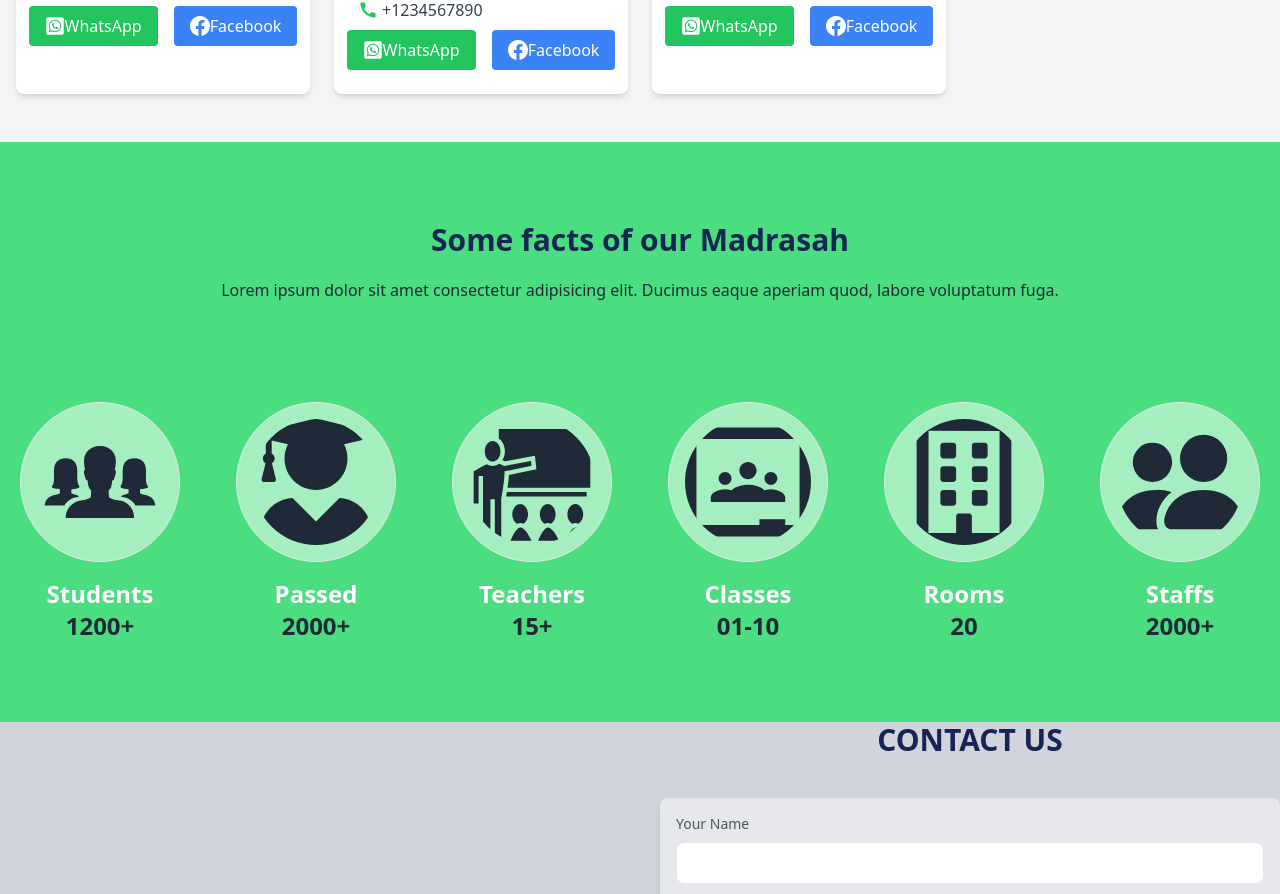
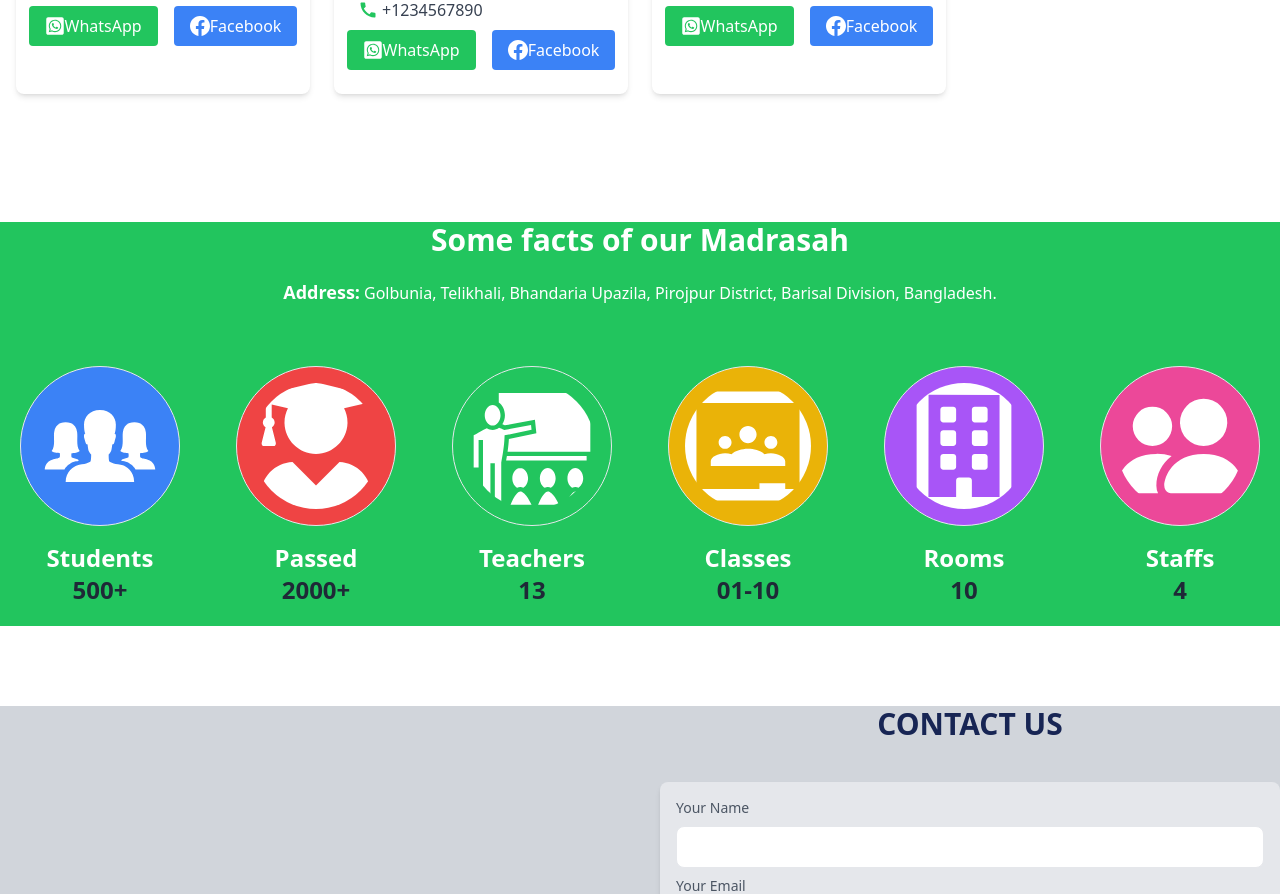
Before and after one commit to aminulislam2002/al-azam-school-college-client, a React (Vite) app: page / in a window 1280 px wide. Shown: the part 2371-3265 px from the top of the page. Built offline with nearby package versions, Linux system fonts and the light colour scheme.

Commit message:
add simple madrasah statistics

```diff
--- a/src/Pages/Home/Statistics/Statistics.jsx
+++ b/src/Pages/Home/Statistics/Statistics.jsx
@@ -5,61 +5,72 @@ import { SiGoogleclassroom } from "react-icons/si";
 import { BsPeopleFill } from "react-icons/bs";
 
 const Statistics = () => {
+  const cardStyles =
+    "flex justify-center items-center p-5 bg-green-500 hover:bg-green-700 transition duration-300 ease-in-out";
+
   return (
-    <div className="py-20 bg-green-400">
-      <div className="text-center mb-20">
-        <h1 className="text-3xl font-semibold text-blue-950">Some facts of our Madrasah</h1>
-        <p className="py-5 text-base">
-          Lorem ipsum dolor sit amet consectetur adipisicing elit. Ducimus eaque aperiam quod, labore voluptatum fuga.
-        </p>
+    <div className="my-20 bg-green-500">
+      <div className="header-bg">
+        <div className="text-center mb-5">
+          <h1 className="text-3xl font-semibold text-white">Some facts of our Madrasah</h1>
+          <p className="py-5 text-base text-white">
+            <span className="font-bold text-lg">Address:</span>
+            <span className="ms-1">Golbunia,</span>
+            <span className="ms-1">Telikhali,</span>
+            <span className="ms-1">Bhandaria Upazila,</span>
+            <span className="ms-1">Pirojpur District,</span>
+            <span className="ms-1">Barisal Division,</span>
+            <span className="ms-1">Bangladesh.</span>
+          </p>
+        </div>
       </div>
 
       <div className="grid grid-cols-2 md:grid-cols-3 lg:grid-cols-6 gap-4">
-        <div className="flex justify-center items-center">
+        <div className={cardStyles}>
           <div className="text-center">
-            <IoIosPeople className="w-16 h-16 md:w-40 md:h-40 p-2 md:p-4 bg-white bg-opacity-50 rounded-full border"></IoIosPeople>
+            <IoIosPeople className="w-16 h-16 md:w-40 md:h-40 p-2 md:p-4 bg-blue-500 text-white rounded-full border"></IoIosPeople>
             <div className="text-lg md:text-2xl font-bold text-white mt-4">Students</div>
-            <div className="text-lg md:text-2xl font-bold">1200+</div>
+            <div className="text-lg md:text-2xl font-bold">500+</div>
           </div>
         </div>
 
-        <div className="flex justify-center items-center">
+        <div className={cardStyles}>
           <div className="text-center">
-            <FaUserGraduate className="w-16 h-16 md:w-40 md:h-40 p-2 md:p-4 bg-white bg-opacity-50 rounded-full border"></FaUserGraduate>
+            <FaUserGraduate className="w-16 h-16 md:w-40 md:h-40 p-2 md:p-4 bg-red-500 text-white rounded-full border"></FaUserGraduate>
             <div className="text-lg md:text-2xl font-bold text-white mt-4">Passed</div>
             <div className="text-lg md:text-2xl font-bold">2000+</div>
           </div>
         </div>
 
-        <div className="flex justify-center items-center">
+        <div className={cardStyles}>
           <div className="text-center">
-            <GiTeacher className="w-16 h-16 md:w-40 md:h-40 p-2 md:p-4 bg-white bg-opacity-50 rounded-full border"></GiTeacher>
+            <GiTeacher className="w-16 h-16 md:w-40 md:h-40 p-2 md:p-4 bg-green-500 text-white rounded-full border"></GiTeacher>
             <div className="text-lg md:text-2xl font-bold text-white mt-4">Teachers</div>
-            <div className="text-lg md:text-2xl font-bold">15+</div>
+            <div className="text-lg md:text-2xl font-bold">13</div>
           </div>
         </div>
 
-        <div className="flex justify-center items-center">
+        <div className={cardStyles}>
           <div className="text-center">
-            <SiGoogleclassroom className="w-16 h-16 md:w-40 md:h-40 p-2 md:p-4 bg-white bg-opacity-50 rounded-full border"></SiGoogleclassroom>
+            <SiGoogleclassroom className="w-16 h-16 md:w-40 md:h-40 p-2 md:p-4 bg-yellow-500 text-white rounded-full border"></SiGoogleclassroom>
             <div className="text-lg md:text-2xl font-bold text-white mt-4">Classes</div>
             <div className="text-lg md:text-2xl font-bold">01-10</div>
           </div>
         </div>
 
-        <div className="flex justify-center items-center">
+        <div className={cardStyles}>
           <div className="text-center">
-            <FaRegBuilding className="w-16 h-16 md:w-40 md:h-40 p-2 md:p-4 bg-white bg-opacity-50 rounded-full border"></FaRegBuilding>
+            <FaRegBuilding className="w-16 h-16 md:w-40 md:h-40 p-2 md:p-4 bg-purple-500 text-white rounded-full border"></FaRegBuilding>
             <div className="text-lg md:text-2xl font-bold text-white mt-4">Rooms</div>
-            <div className="text-lg md:text-2xl font-bold">20</div>
+            <div className="text-lg md:text-2xl font-bold">10</div>
           </div>
         </div>
 
-        <div className="flex justify-center items-center">
+        <div className={cardStyles}>
           <div className="text-center">
-            <BsPeopleFill className="w-16 h-16 md:w-40 md:h-40 p-2 md:p-4 bg-white bg-opacity-50 rounded-full border"></BsPeopleFill>
+            <BsPeopleFill className="w-16 h-16 md:w-40 md:h-40 p-2 md:p-4 bg-pink-500 text-white rounded-full border"></BsPeopleFill>
             <div className="text-lg md:text-2xl font-bold text-white mt-4">Staffs</div>
-            <div className="text-lg md:text-2xl font-bold">2000+</div>
+            <div className="text-lg md:text-2xl font-bold">4</div>
           </div>
         </div>
       </div>
--- a/src/Pages/Home/TeachersSection/TeachersSection.jsx
+++ b/src/Pages/Home/TeachersSection/TeachersSection.jsx
@@ -15,7 +15,7 @@ const TeachersSection = () => {
   }, []);
 
   return (
-    <div className="bg-gray-100 py-12">
+    <div className="py-12">
       <div className="container mx-auto px-4">
         <h1 className="text-3xl font-semibold text-center mb-6">Meet our Teachers</h1>
         <div className="grid grid-cols-2 md:grid-cols-3 lg:grid-cols-4 gap-6">
```
